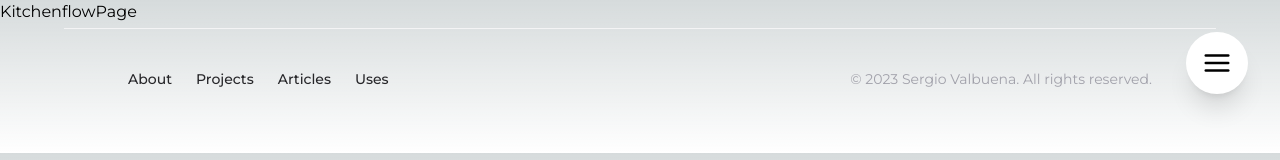
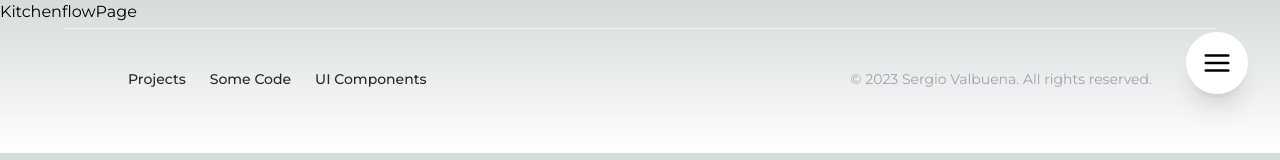
Before and after one commit to sergiovalbuena/s3d8-portafolio, a Next.js app: page /projects/kitchen-flow in a window 1280 px wide. Shown: the top 160 px of the page. Built offline with nearby package versions, Linux system fonts and the light colour scheme.

Commit message:
Update layout and footer styles

```diff
--- a/src/app/layout.tsx
+++ b/src/app/layout.tsx
@@ -3,6 +3,7 @@ import { Montserrat } from "next/font/google";
 import "./globals.css";
 import LiquidSideNav from "../components/LiquidNavBar";
 import Footer from "../components/Footer";
+import { Analytics } from "@vercel/analytics/react";
 
 const montserrat = Montserrat({
   //weight: ["400", "700", "900"],
@@ -13,7 +14,7 @@ const montserrat = Montserrat({
 
 export const metadata: Metadata = {
   title: "Sergio Valbuena",
-  description: "portfolio of a web developer, product designer, and artist",
+  description: "portafolio of a web developer, product designer, and 3d artist",
 };
 
 export default function RootLayout({
@@ -27,6 +28,7 @@ export default function RootLayout({
         <LiquidSideNav />
         {children}
         <Footer />
+        <Analytics />
       </body>
     </html>
   );
--- a/src/app/page.tsx
+++ b/src/app/page.tsx
@@ -9,8 +9,9 @@ export default function Home() {
   return (
     <main className="">
       <Hero />
-
-      <BouncyCardsFeatures />
+      <div id="projects">
+        <BouncyCardsFeatures />
+      </div>
       <DoubleScrollingLogos />
       <CollapseCard />
       <Modal />
--- a/src/components/Footer.jsx
+++ b/src/components/Footer.jsx
@@ -6,7 +6,7 @@ function NavLink({ href, children }) {
   return (
     <Link
       href={href}
-      className="transition hover:text-teal-500 dark:text-white dark:hover:text-pink-400"
+      className="transition hover:text-indigo-600 dark:text-white dark:hover:text-indigo-200"
     >
       {children}
     </Link>
@@ -21,10 +21,9 @@ export default function Footer() {
           <Container.Inner>
             <div className="flex flex-col items-center justify-between gap-6 sm:flex-row">
               <div className="flex gap-6 text-sm font-medium text-zinc-800 dark:text-slate-700">
-                <NavLink href="/about">About</NavLink>
-                <NavLink href="/projects">Projects</NavLink>
-                <NavLink href="/articles">Articles</NavLink>
-                <NavLink href="/uses">Uses</NavLink>
+                <NavLink href="#projects">Projects</NavLink>
+                <NavLink href="#code">Some Code</NavLink>
+                <NavLink href="#ui-components">UI Components</NavLink>
               </div>
               <p className="text-sm text-zinc-400 dark:text-zinc-500">
                 &copy; {new Date().getFullYear()} Sergio Valbuena. All rights
--- a/src/components/Hero.jsx
+++ b/src/components/Hero.jsx
@@ -82,10 +82,17 @@ const WaterDropHero = () => {
           </Reveal>
           <Reveal>
             <h2 className="pointer-events-auto my-2 text-2xl text-slate-400 md:my-4 md:text-4xl">
-              Interactive Media <span className="font-bold"> Developer </span>{" "}
+              Interactive Media{" "}
+              <span className="inline-flex animate-background-shine bg-[linear-gradient(110deg,#939393,45%,#1e293b,55%,#939393)] bg-[length:250%_100%] bg-clip-text font-bold text-transparent">
+                Developer{" "}
+              </span>{" "}
               <br />
               <span className=" text-indigo-500">
-                and Product <span className="font-bold">Designer</span>
+                and Product
+                <span className="inline-flex animate-text-gradient bg-gradient-to-r from-[#b2a8fd] via-[#8678f9] to-[#c7d2fe] bg-[200%_auto] bg-clip-text text-transparent">
+                  {" "}
+                  <span className="font-bold ml-2"> Designer</span>
+                </span>
               </span>
             </h2>
           </Reveal>
@@ -114,7 +121,7 @@ const WaterDropHero = () => {
                     .querySelector("#contact")
                     .scrollIntoView({ behavior: "smooth" });
                 }}
-                className="pointer-events-auto  rounded bg-indigo-600 px-4 py-2 font-medium text-slate-100 transition-all hover:bg-indigo-700 active:scale-95 "
+                className="pointer-events-auto  rounded bg-indigo-600 px-4 py-2 font-medium text-slate-100 transition-all hover:bg-indigo-700 active:scale-95 inline-flex h-12 animate-background-shine items-center justify-center border border-slate-800 bg-[linear-gradient(110deg,#000103,45%,#1e2631,55%,#000103)] bg-[length:200%_100%]  focus:outline-none focus:ring-2 focus:ring-indigo-400 focus:ring-offset-2 focus:ring-offset-slate-50 "
               >
                 Contact me
               </Link>
--- a/src/components/LiquidNavBar.jsx
+++ b/src/components/LiquidNavBar.jsx
@@ -53,10 +53,14 @@ const Nav = ({ isOpen, setIsOpen }) => {
           className="flex flex-col gap-4 absolute bottom-8 left-8"
         >
           <NavLink text="Home" href="/" setIsOpen={setIsOpen} />
-          <NavLink text="Projects" href="/projects" setIsOpen={setIsOpen} />
-          <NavLink text="Tools" href="/tools" setIsOpen={setIsOpen} />
-          <NavLink text="Contact" href="/contact" setIsOpen={setIsOpen} />
-          <NavLink text="Blog" href="/blog" setIsOpen={setIsOpen} />
+          <NavLink text="Projects" href="#projects" setIsOpen={setIsOpen} />
+          <NavLink text="Some code" href="#code" setIsOpen={setIsOpen} />
+          <NavLink
+            text="UI Components"
+            href="#ui-components"
+            setIsOpen={setIsOpen}
+          />
+          <NavLink text="Contact" href="#contact" setIsOpen={setIsOpen} />
         </motion.div>
       </motion.nav>
     </div>
--- /dev/null
+++ b/src/lib/utils.ts
@@ -0,0 +1,6 @@
+import { type ClassValue, clsx } from "clsx"
+import { twMerge } from "tailwind-merge"
+
+export function cn(...inputs: ClassValue[]) {
+  return twMerge(clsx(inputs))
+}
--- a/tailwind.config.ts
+++ b/tailwind.config.ts
@@ -13,6 +13,25 @@ const config: Config = {
         "gradient-conic":
           "conic-gradient(from 180deg at 50% 50%, var(--tw-gradient-stops))",
       },
+      animation: {
+        "text-gradient": "text-gradient 1.5s linear infinite",
+        "background-shine": "background-shine 2s linear infinite",
+      },
+      keyframes: {
+        "text-gradient": {
+          to: {
+            backgroundPosition: "200% center",
+          },
+        },
+        "background-shine": {
+          from: {
+            backgroundPosition: "0 0",
+          },
+          to: {
+            backgroundPosition: "-200% 0",
+          },
+        },
+      },
     },
   },
   variants: {
```
